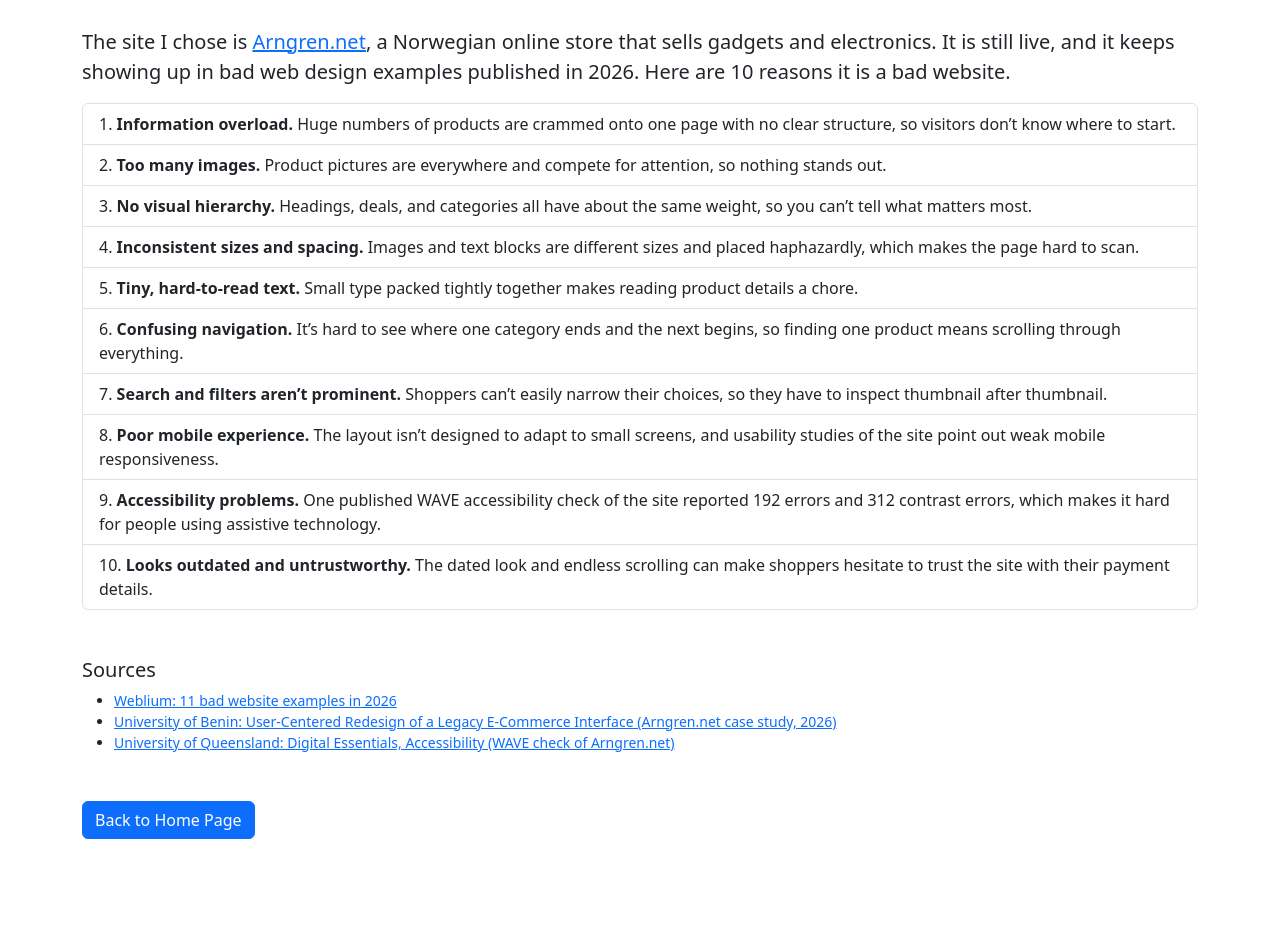
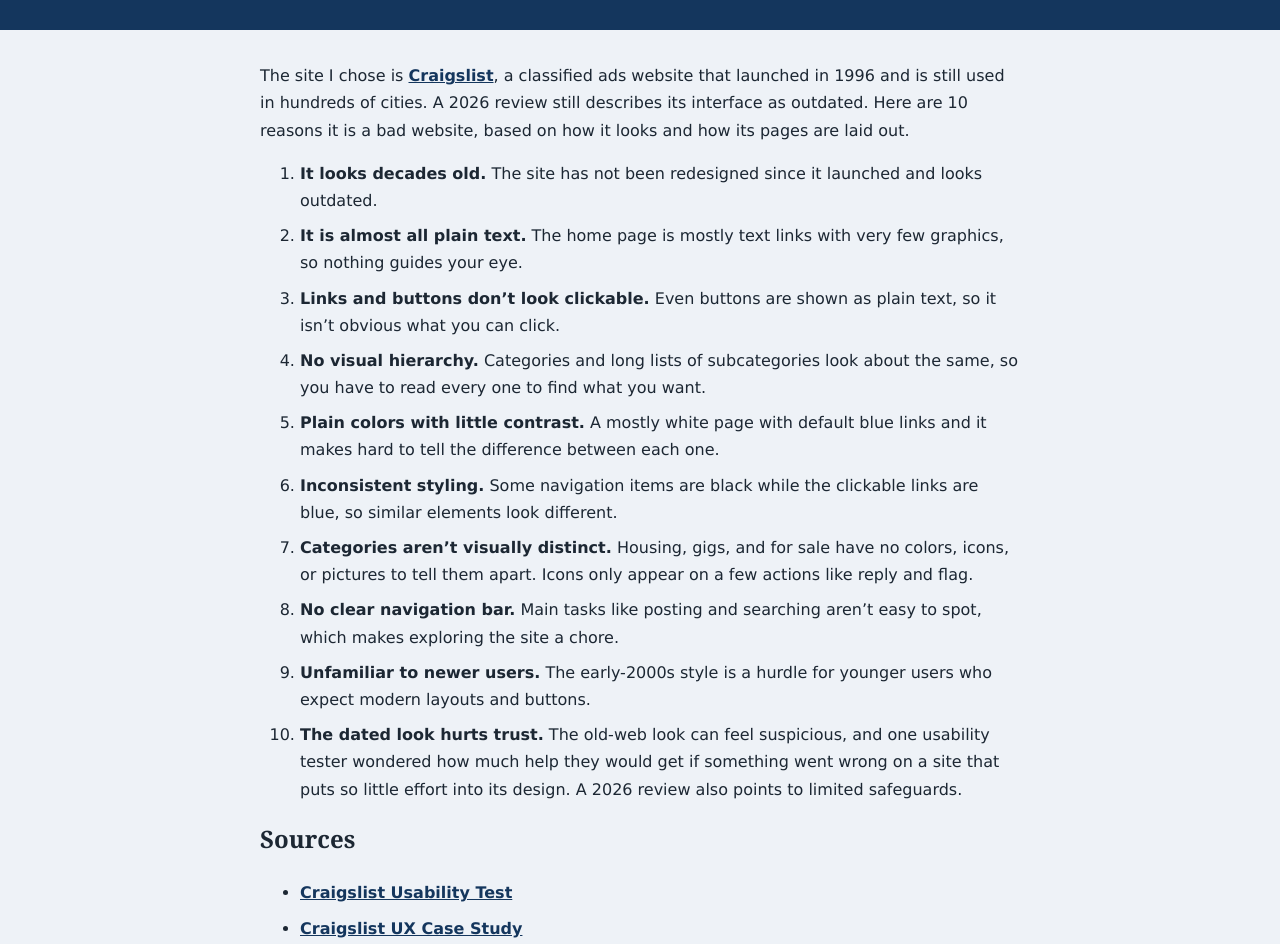
Before and after one commit to rosariobrayam-creator/IT-HW-3, a plain HTML site: page q2.html in a window 1280 px wide. Shown: the part 103-1047 px from the top of the page. Before the commit the page ends 990 px from the top, so only its background shows below. Drawn offline with nearby package versions, Linux system fonts and the light colour scheme.

Commit message:
Add files via upload

```diff
--- a/q2.html
+++ b/q2.html
@@ -3,49 +3,54 @@
 <head>
   <meta charset="utf-8">
   <meta name="viewport" content="width=device-width, initial-scale=1">
-  <title>Q2: Why Arngren.net Is a Bad Website</title>
-  <link rel="stylesheet" href="https://cdn.jsdelivr.net/npm/bootstrap@5.3.3/dist/css/bootstrap.min.css">
+  <title>Q2: Why Craigslist Is a Bad Website</title>
+  <link rel="stylesheet" href="style.css">
 </head>
 <body>
 
-  <header class="bg-dark text-white py-4">
+  <header class="site-header">
     <div class="container">
-      <h1 class="h3 mb-0">Q2: Why Arngren.net Is a Bad Website</h1>
+      <h1>Q2: Why Craigslist Is a Bad Website</h1>
     </div>
   </header>
 
-  <main class="container py-5">
+  <main class="container">
 
-    <p class="lead">
+    <p class="lead block">
       The site I chose is
-      <a href="http://arngren.net/" target="_blank" rel="noopener">Arngren.net</a>,
-      a Norwegian online store that sells gadgets and electronics. It is still live, and it keeps showing up in
-      bad web design examples published in 2026. Here are 10 reasons it is a bad website.
+      <a href="https://newyork.craigslist.org/" target="_blank" rel="noopener">Craigslist</a>,
+      a classified ads website that launched in 1996 and is still used in hundreds of cities. A 2026 review still
+      describes its interface as outdated. Here are 10 reasons it is a bad website, based on how it looks and how
+      its pages are laid out.
     </p>
 
-    <ol class="list-group list-group-numbered mb-5">
-      <li class="list-group-item"><strong>Information overload.</strong> Huge numbers of products are crammed onto one page with no clear structure, so visitors don&rsquo;t know where to start.</li>
-      <li class="list-group-item"><strong>Too many images.</strong> Product pictures are everywhere and compete for attention, so nothing stands out.</li>
-      <li class="list-group-item"><strong>No visual hierarchy.</strong> Headings, deals, and categories all have about the same weight, so you can&rsquo;t tell what matters most.</li>
-      <li class="list-group-item"><strong>Inconsistent sizes and spacing.</strong> Images and text blocks are different sizes and placed haphazardly, which makes the page hard to scan.</li>
-      <li class="list-group-item"><strong>Tiny, hard-to-read text.</strong> Small type packed tightly together makes reading product details a chore.</li>
-      <li class="list-group-item"><strong>Confusing navigation.</strong> It&rsquo;s hard to see where one category ends and the next begins, so finding one product means scrolling through everything.</li>
-      <li class="list-group-item"><strong>Search and filters aren&rsquo;t prominent.</strong> Shoppers can&rsquo;t easily narrow their choices, so they have to inspect thumbnail after thumbnail.</li>
-      <li class="list-group-item"><strong>Poor mobile experience.</strong> The layout isn&rsquo;t designed to adapt to small screens, and usability studies of the site point out weak mobile responsiveness.</li>
-      <li class="list-group-item"><strong>Accessibility problems.</strong> One published WAVE accessibility check of the site reported 192 errors and 312 contrast errors, which makes it hard for people using assistive technology.</li>
-      <li class="list-group-item"><strong>Looks outdated and untrustworthy.</strong> The dated look and endless scrolling can make shoppers hesitate to trust the site with their payment details.</li>
+    <ol class="row-list numbered block">
+      <li><strong>It looks decades old.</strong> The site has not been redesigned since it launched and looks outdated.</li>
+      <li><strong>It is almost all plain text.</strong> The home page is mostly text links with very few graphics, so nothing guides your eye.</li>
+      <li><strong>Links and buttons don&rsquo;t look clickable.</strong> Even buttons are shown as plain text, so it isn&rsquo;t obvious what you can click.</li>
+      <li><strong>No visual hierarchy.</strong> Categories and long lists of subcategories look about the same, so you have to read every one to find what you want.</li>
+      <li><strong>Plain colors with little contrast.</strong> A mostly white page with default blue links and it makes hard to tell the difference between each one.</li>
+      <li><strong>Inconsistent styling.</strong> Some navigation items are black while the clickable links are blue, so similar elements look different.</li>
+      <li><strong>Categories aren&rsquo;t visually distinct.</strong> Housing, gigs, and for sale have no colors, icons, or pictures to tell them apart. Icons only appear on a few actions like reply and flag.</li>
+      <li><strong>No clear navigation bar.</strong> Main tasks like posting and searching aren&rsquo;t easy to spot, which makes exploring the site a chore.</li>
+      <li><strong>Unfamiliar to newer users.</strong> The early-2000s style is a hurdle for younger users who expect modern layouts and buttons.</li>
+      <li><strong>The dated look hurts trust.</strong> The old-web look can feel suspicious, and one usability tester wondered how much help they would get if something went wrong on a site that puts so little effort into its design. A 2026 review also points to limited safeguards.</li>
     </ol>
 
-    <h2 class="h5">Sources</h2>
-    <ul class="small mb-5">
-      <li><a href="https://weblium.com/blog/11-bad-website-examples/" target="_blank" rel="noopener">Weblium: 11 bad website examples in 2026</a></li>
-      <li><a href="https://repository.uniben.edu/sites/default/files/2026-03/Final%20Year%20Project%20Josephine.pdf" target="_blank" rel="noopener">University of Benin: User-Centered Redesign of a Legacy E-Commerce Interface (Arngren.net case study, 2026)</a></li>
-      <li><a href="https://uq.pressbooks.pub/digital-essentials-accessibility/?p=121" target="_blank" rel="noopener">University of Queensland: Digital Essentials, Accessibility (WAVE check of Arngren.net)</a></li>
+    <h2 class="small-title">Sources</h2>
+    <ul class="sources">
+      <li><a href="https://yanyanr.github.io/craigslist/index.html" target="_blank" rel="noopener">Craigslist Usability Test</a></li>
+      <li><a href="https://dove-dandelion-rak6.squarespace.com/uxcasestudy/craigslist" target="_blank" rel="noopener">Craigslist UX Case Study</a></li>
+      <li><a href="https://www.amerifreight.net/information/craigslist-review-pros-cons-safety-tips" target="_blank" rel="noopener">Craigslist Review in 2026</a></li>
     </ul>
 
-    <a href="index.html" class="btn btn-primary">Back to Home Page</a>
+    <a href="index.html" class="button">Back to Home Page</a>
 
   </main>
 
+  <footer class="site-footer">
+    <div class="container">IT 101 &ndash; Homework 3 &ndash; NJIT</div>
+  </footer>
+
 </body>
 </html>
```
Also changed, not shown: index.html (+28 -26 lines).
